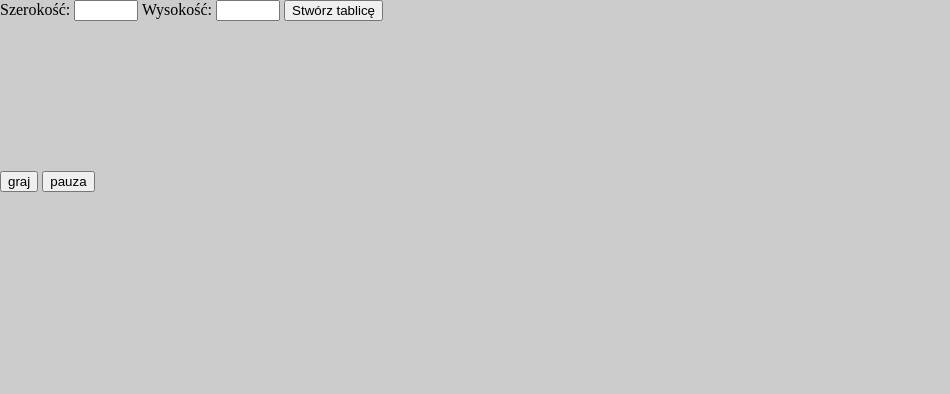
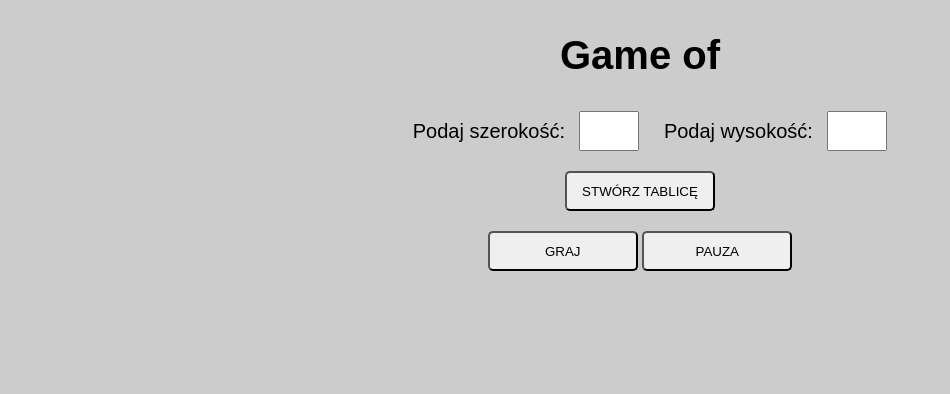
Before and after one commit to monikacil/Game-Of-Life, a plain HTML site: page index.html in a window 1280 px wide. Shown: the whole page, without its empty margins (0-950 px from the left). Drawn offline with nearby package versions, Linux system fonts and the light colour scheme; files that its build step writes are made by us from their sources.

Commit message:
removed the possibility of creating a few boards, added some style

```diff
--- a/index.html
+++ b/index.html
@@ -11,18 +11,22 @@
 <body>
     <div class="flex-container">
         <section>
-            <label>Szerokość:</label>
+            <h1 id="title">Game of </h1>
+        </section>
+        <section id="game-menu">
+            <label>Podaj szerokość:</label>
             <input type="number" min="1" max="100" id="width">
-            <label>Wysokość:</label>
+            <label>Podaj wysokość:</label>
             <input type="number" min="1" max="100" id="height">
             <button id="createBoard">Stwórz tablicę</button>
-        </section>
-        <section id="board">
         </section>
         <section id="game-set">
             <button id="play">graj</button>
             <button id="pause">pauza</button>
         </section>
+        <section id="board">
+        </section>
+
     </div>
 </body>
 
--- a/js/app.js
+++ b/js/app.js
@@ -19,7 +19,6 @@ document.addEventListener("DOMContentLoaded", function (){
         this.board = document.getElementById("board");
         this.cells = [];
     }
-
 
     GameOfLife.prototype.createBoard = function(){
         this.board.style.width = (this.width * 10).toString() + "px";
@@ -122,9 +121,11 @@ document.addEventListener("DOMContentLoaded", function (){
     });
 
     createBoardButton.addEventListener("click", function(){
-        newGame = new GameOfLife(givenWidth, givenHeight);
-        newGame.createBoard();
-        newGame.firstGlider();
+        if(!newGame){
+            newGame = new GameOfLife(givenWidth, givenHeight);
+            newGame.createBoard();
+            newGame.firstGlider();
+        }
     });
 
 
--- a/scss/main.scss
+++ b/scss/main.scss
@@ -1,3 +1,11 @@
+%buttons {
+  text-align: center;
+  width: 150px;
+  height: 40px;
+  border-radius: 5px;
+  text-transform: uppercase;
+}
+
 * {
   box-sizing: border-box;
 }
@@ -6,8 +14,18 @@ body {
     margin: 0;
     padding: 0;
     background-color: #cccccc;
+    font-family: sans-serif;
+    .flex-container{
+      text-align: center;
+      min-width: 600px;
+      width: 70%;
+      min-height: 100px;
+      margin: 20px auto 0 auto;
+      h1{
+        font-size: 40px;
+      }
       #board {
-    margin: 50px auto 0;
+        margin: 20px auto;
         min-height: 100px;
         min-width: 100px;
         div {
@@ -17,13 +35,35 @@ body {
           background-color: #ffffff;
           float: left;
         }
-    .live{
-      background-color: #000000;
+        .live {
+          background-color: black;
         }
       }
-
+    }
   #game-menu {
-    margin: 50px auto;
+    margin: 20px auto;
     width: auto;
+    text-align: center;
+    #createBoard{
+      margin: 20px auto 0 auto;
+      display: block;
+      @extend %buttons;
+    }
+    label {
+      margin: 0 10px 0 20px;
+      font-size: 20px;
+    }
+    input{
+      width: 60px;
+      height: 40px;
+      font-size: 20px;
+      text-align: center;
     }
   }
+  #game-set{
+    text-align: center;
+    #play, #pause {
+      @extend %buttons;
+    }
+  }
+}
```
Also changed, not shown: README.md (added), css/main.css (added), 1 other file. Lines whose indentation alone changed are shown as unchanged.
